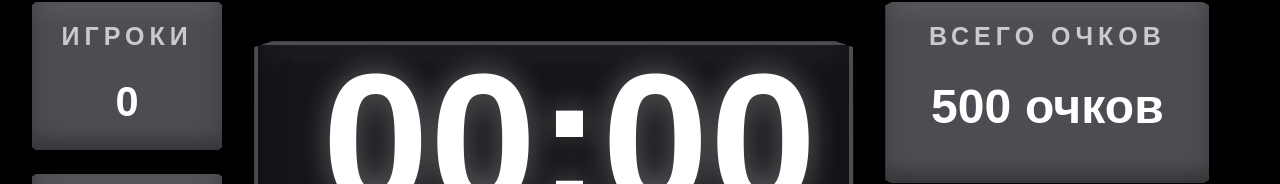
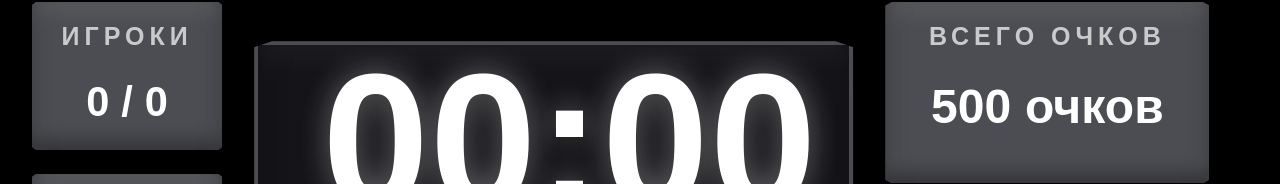
Before and after one commit to klu4vanya/AdminPanelMidnight, a React (Create React App) app: page /clock/1 in a window 1280 px wide. Shown: the part 146-330 px from the top of the page. Built offline with nearby package versions, Linux system fonts and the light colour scheme; no server answers.

Commit message:
timer fix

```diff
--- a/src/components/Clocks/ClockPage/index.tsx
+++ b/src/components/Clocks/ClockPage/index.tsx
@@ -155,7 +155,7 @@ export default function MainPage() {
   }, 0);
 
   const test_data = [
-    { title: "Игроки", data: `${activePlayers}` },
+    { title: "Игроки", data: `${activePlayers} / ${arrivedCount}` },
     { title: "Реентри", data: `${totalRebuys}` },
     { title: "Уровень", data: timer?.level ?? "-" },
     {
```
